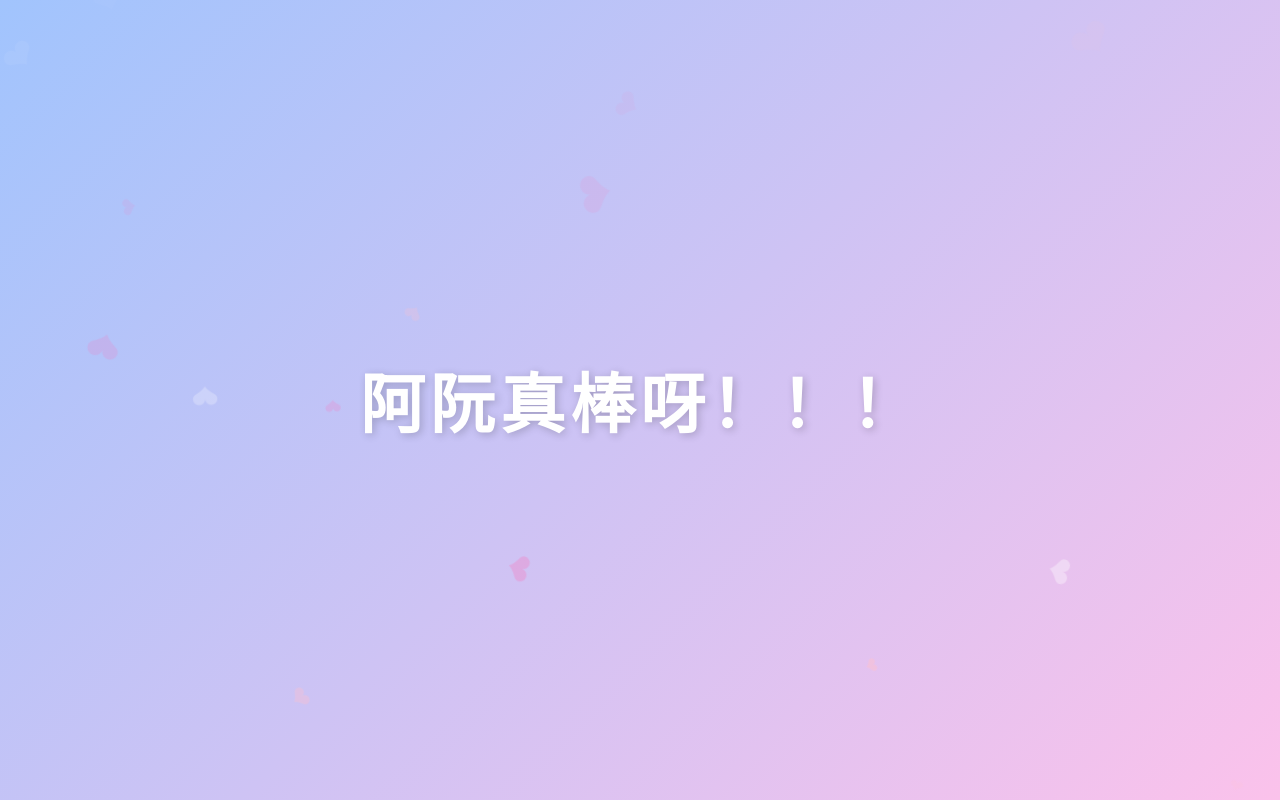
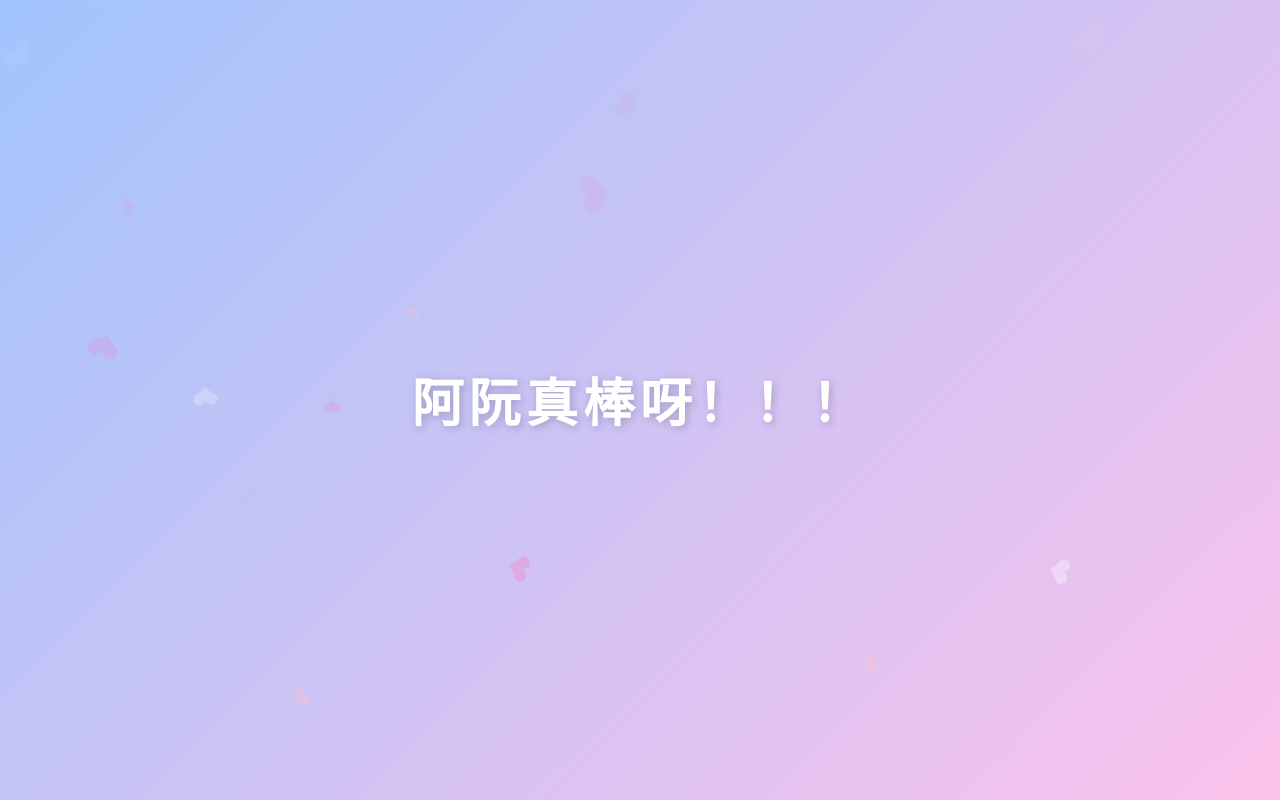
Before and after one commit to Huastar1/Love, a plain HTML site: page index.html in a window 1280 px wide. Drawn offline with Linux system fonts and the light colour scheme.

Commit message:
Update index.html

```diff
--- a/index.html
+++ b/index.html
@@ -29,11 +29,14 @@
             position: relative;
             z-index: 10;
             color: #fff;
-            font-size: 4rem;
+            /* 核心修复：使用 clamp() 函数让字体在不同设备上自动调整 */
+            /* 最小 2rem(手机), 理想 4rem(平板), 最大 6rem(电脑) */
+            font-size: clamp(2rem, 4vw, 6rem);
             font-weight: bold;
             text-shadow: 2px 2px 8px rgba(0,0,0,0.2);
             letter-spacing: 5px;
             animation: heartbeat 1.5s ease-in-out infinite;
+            text-align: center; /* 防止极小屏幕下文字挤出边界 */
         }
 
         @keyframes heartbeat {
@@ -100,7 +103,7 @@
             }
         }, { once: true }); // { once: true } 确保这段代码只执行一次
 
-        // 2. 定义粉色猫爪的 SVG 图案
+        // 2. 定义粉色猫爪的 SVG 图案 (修复了 xmlns 属性)
         const pawSvg = `
         <svg viewBox="0 0 512 512" xmlns="http://www.w3.org/2000/svg">
             <!-- 大肉垫 -->
```
